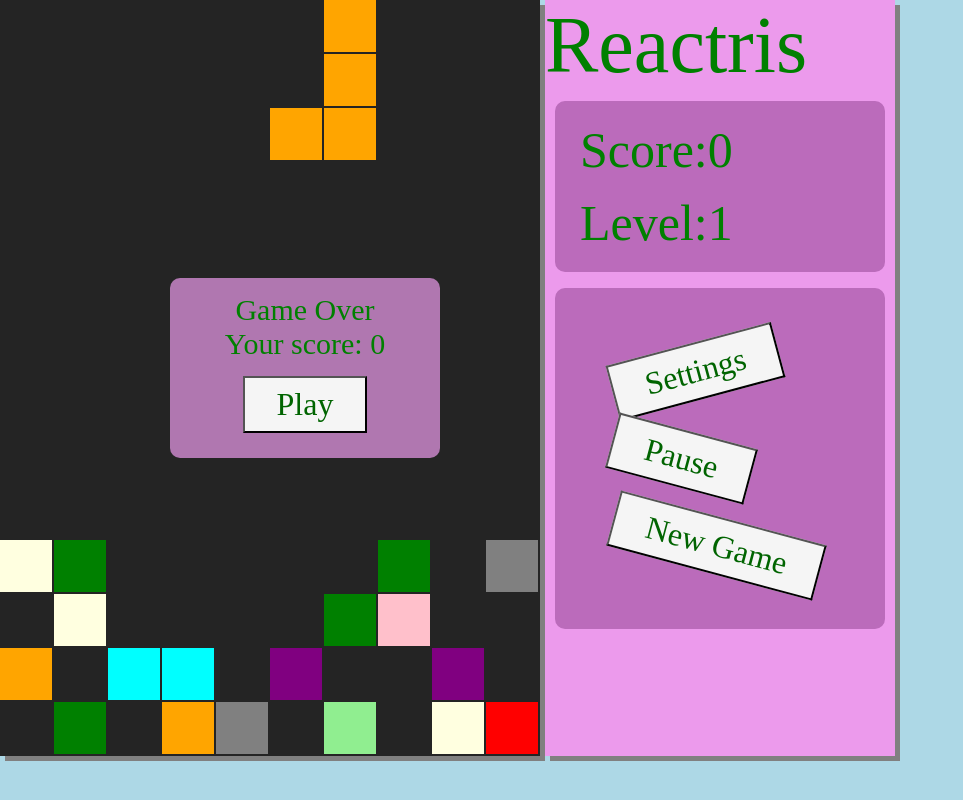
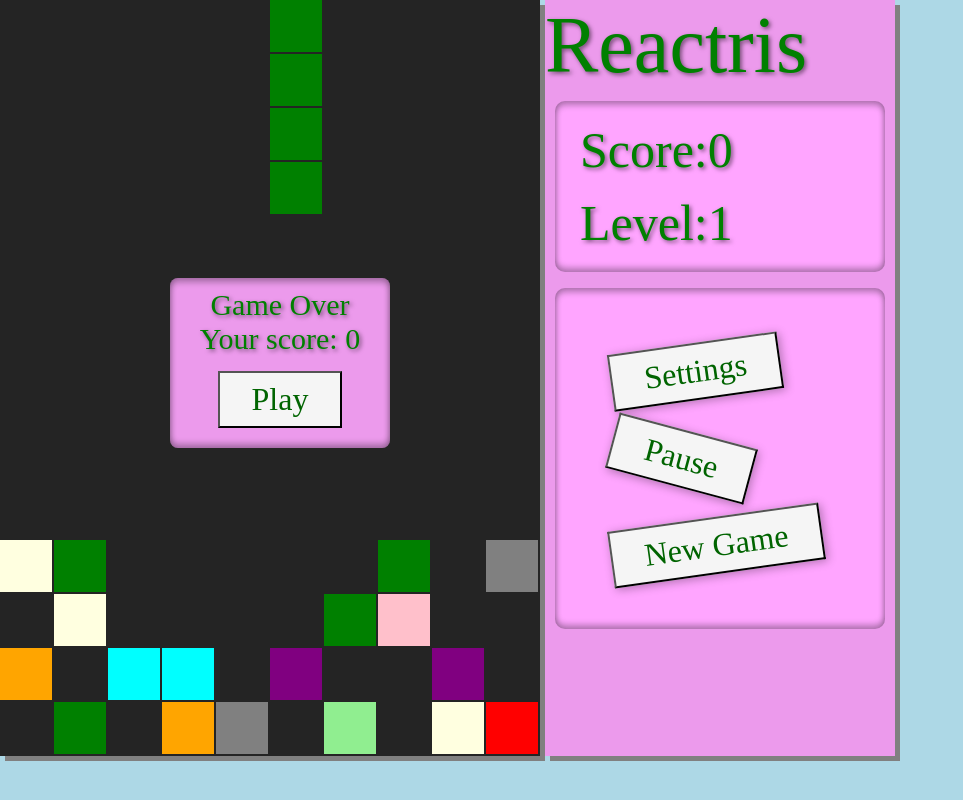
Before and after one commit to pertan4711/reactris, a React (Create React App) app: page / in a window 1280 px wide. Shown: the whole page, without its empty margins (0-963 px from the left). Built offline with nearby package versions, Linux system fonts and the light colour scheme; a web font is replaced by a local one.

Commit message:
Visual effect with shadows

```diff
--- a/src/Tetris.css
+++ b/src/Tetris.css
@@ -13,13 +13,7 @@ body {
 }
 
 .Tetris-header {
-  /*background-color: lightgrey; /* #282c34; */
-  /* min-height: 100vh;
-  display: flex;
-  flex-direction: column; */
   align-items: center;
-  /* justify-content: center;
-  font-size: calc(10px + 2vmin); */
   color: white;
 }
 
@@ -35,7 +29,7 @@ body {
 }
 
 .playground-dialogue {
-  background: rgb(236, 154, 236, 0.7);
+  background: rgb(236, 154, 236);
   color: green;
   font-family: "Joti One", cursive;
   font-size: 30px;
@@ -55,21 +49,17 @@ body {
 
 .score-heading {
   font-size: 80px;
+  text-shadow: 2px 2px 4px rgba(0, 0, 0, 0.5);
 }
 
 .score-text {
   font-size: 50px;
   margin: 15px 15px;
+  text-shadow: 2px 2px 4px rgba(0, 0, 0, 0.5);
 }
 
 .score-panel {
   background-color: yellow;
-  /*
-  background: rgb(187, 107, 187);
-  padding: 10;
-  margin: 10;
-  border-radius: 25;
-  margin-bottom: 10; */
 }
 
 .button-text {
@@ -91,6 +81,14 @@ body {
   rotate: 15deg;
 }
 
+.button-text.tilt-left-light {
+  rotate: -8deg;
+}
+
+.button-text.tilt-right-light {
+  rotate: 7deg;
+}
+
 .button-text:hover {
   outline: 2px solid #fff;
   outline-offset: 4px;
@@ -98,9 +96,20 @@ body {
   scale: 1.4;
 }
 
+.shadow-button {
+  box-shadow: 2px 2px 10px rgba(0, 0, 0, 0.3);
+}
+
+.sunken-panel {
+  box-shadow: inset 0 4px 6px rgba(0, 0, 0, 0.3), inset 0 -4px 6px rgba(0, 0, 0, 0.3);
+  border-radius: 8px;
+  padding: 10px;
+}
+
 
 .dialog-text {
-  font-size: 40px;
+  font-size: 30px;
+  text-shadow: 2px 2px 4px rgba(0, 0, 0, 0.5);
 }
 
 .ScoreStyleShadow {
--- a/src/components/TetrisApp.tsx
+++ b/src/components/TetrisApp.tsx
@@ -25,7 +25,7 @@ const TetrisApp = () => {
     levelUpgradeDiv: 2,
     brickSize: brickSize,
     brickSpace: brickSize + 2,
-    gameType: gameTypeEnum.Classic,
+    gameType: gameTypeEnum.Advanced,
     initWallPropability: 0.5,
   };
 
--- a/src/components/board/GameOver.tsx
+++ b/src/components/board/GameOver.tsx
@@ -4,7 +4,7 @@ import { GameOverProps } from "../../model/componentProps";
 const GameOver = ({ score, pgLeft, pgTop, startNewGame }: GameOverProps) => {
   return (
     <div
-      className="playground-dialogue playground-text"
+      className="playground-dialogue playground-text sunken-panel"
       style={{
         left: pgLeft,
         top: pgTop,
@@ -12,8 +12,8 @@ const GameOver = ({ score, pgLeft, pgTop, startNewGame }: GameOverProps) => {
         height: 150,
       }}
     >
-      <div>Game Over</div>
-      <div>Your score: {score}</div>
+      <div className="dialog-text">Game Over</div>
+      <div className="dialog-text">Your score: {score}</div>
       <button
         className="button-text"
         id="resetButton"
--- a/src/components/board/Score.tsx
+++ b/src/components/board/Score.tsx
@@ -14,6 +14,7 @@ const ScoreBoard = ({ width, height, actionCallbacks, pg }: ScoreProps) => {
           top: 5,
         }}
       ></div>
+
       {/* Board displaying score */}
       <div
         className="playground-panel"
@@ -26,51 +27,42 @@ const ScoreBoard = ({ width, height, actionCallbacks, pg }: ScoreProps) => {
         }}
       >
         <div className="score-heading">Reactris</div>
-        <div
-          // className="score-panel"
+        <div className=" sunken-panel"
           style={{
-            backgroundColor: "rgb(187, 107,187)",
+            backgroundColor: "rgb(255, 165, 255)",
             margin: "10px",
             padding: "5px 10px 5px 10px",
             borderRadius: "10px",
             }}>
-        {/* </div>
-        <div
-          style={{
-            backgroundColor: "rgb(236, 154, 236, 0.7)",
-            margin: "10px",
-            paddingLeft: "15px",
-            borderRadius: "10px",
-            }}> */}
           <div className="score-text">Score:{pg.score}</div>
           <div className="score-text">Level:{pg.level}</div>
         </div>
         <p />
         <div
           style={{
-            backgroundColor: "rgb(187, 107,187)",
+            backgroundColor: "rgb(255, 165, 255)",
             margin: "10px",
             borderRadius: "10px",
             marginLeft: "10px",
             padding: "40px"
             }}
-          className="score-panel">
+          className="score-panel sunken-panel">
           <button
-            className="button-text tilt-left"
+            className="button-text tilt-left-light shadow-button"
             onClick={() => actionCallbacks.showSettings()}
           >
             Settings
           </button>
           <br />
           <button
-            className="button-text tilt-right"
+            className="button-text tilt-right shadow-button"
             onClick={() => actionCallbacks.togglePause()}
           >
             Pause
           </button>
           <br />
           <button
-            className="button-text tilt-right"
+            className="button-text tilt-left-light shadow-button"
             onClick={() => actionCallbacks.startNewGame()}
           >
             New Game
```
Also changed, not shown: src/components/board/GameOver.module.css (+7 -4 lines).
